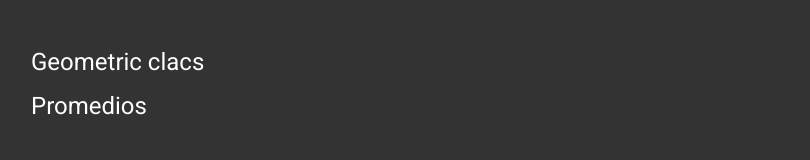
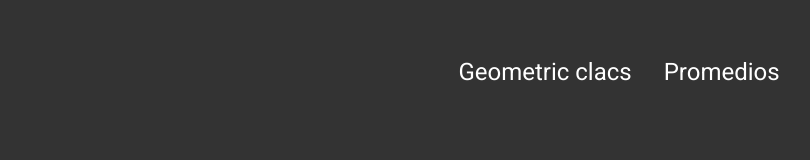
Before and after one commit to armandopbringas/arithmetic-calcs, a plain HTML site: page index.html in a window 1280 px wide. Shown: the whole page, without its empty margins (41-851 px from the left). Drawn offline with Linux system fonts and the light colour scheme.

Commit message:
feat: :tada:

```diff
--- a/index.css
+++ b/index.css
@@ -6,11 +6,20 @@ body {
   color: whitesmoke;
   background-color: #333333;
   font-family: 'Roboto', sans-serif;
+  max-width: 600px;
+  margin: 0 auto;
 }
 
 nav {
   padding: 2rem;
   text-align: center;
+}
+
+ul {
+  display: flex;
+  align-items: center;
+  justify-content: center;
+  gap: 2rem;
 }
 
 li {
--- a/index.html
+++ b/index.html
@@ -18,6 +18,5 @@
      </li>
     </ul>
   </nav>
-  <script src="app.js"></script>
 </body>
 </html>
--- a/pages/disaccount-prices/disaccount-prices.css
+++ b/pages/disaccount-prices/disaccount-prices.css
@@ -6,6 +6,8 @@ body {
   color: whitesmoke;
   background-color: #333333;
   font-family: 'Roboto', sans-serif;
+  max-width: 600px;
+  margin: 0 auto;
 }
 
 nav {
--- a/pages/geometric-calcs/geometric-calcs.css
+++ b/pages/geometric-calcs/geometric-calcs.css
@@ -6,6 +6,8 @@ body {
   color: whitesmoke;
   background-color: #333333;
   font-family: 'Roboto', sans-serif;
+  max-width: 600px;
+  margin: 0 auto;
 }
 
 nav {
```
Also changed, not shown: pages/disaccount-prices/disaccount-prices.html (+1 -1 lines), pages/geometric-calcs/geometric-calcs.html (+0 -1 lines), pages/disaccount-prices/disaccount-prices.js (renamed from pages/disaccount-prices/dissacount-prices.js).
